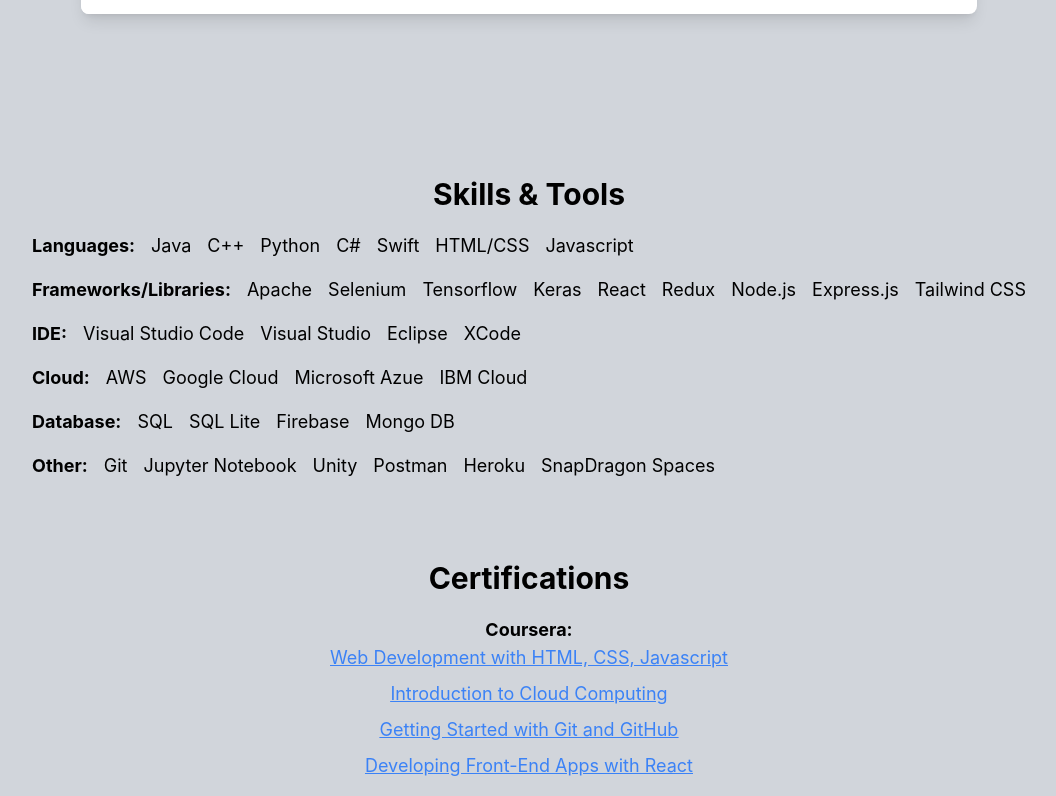
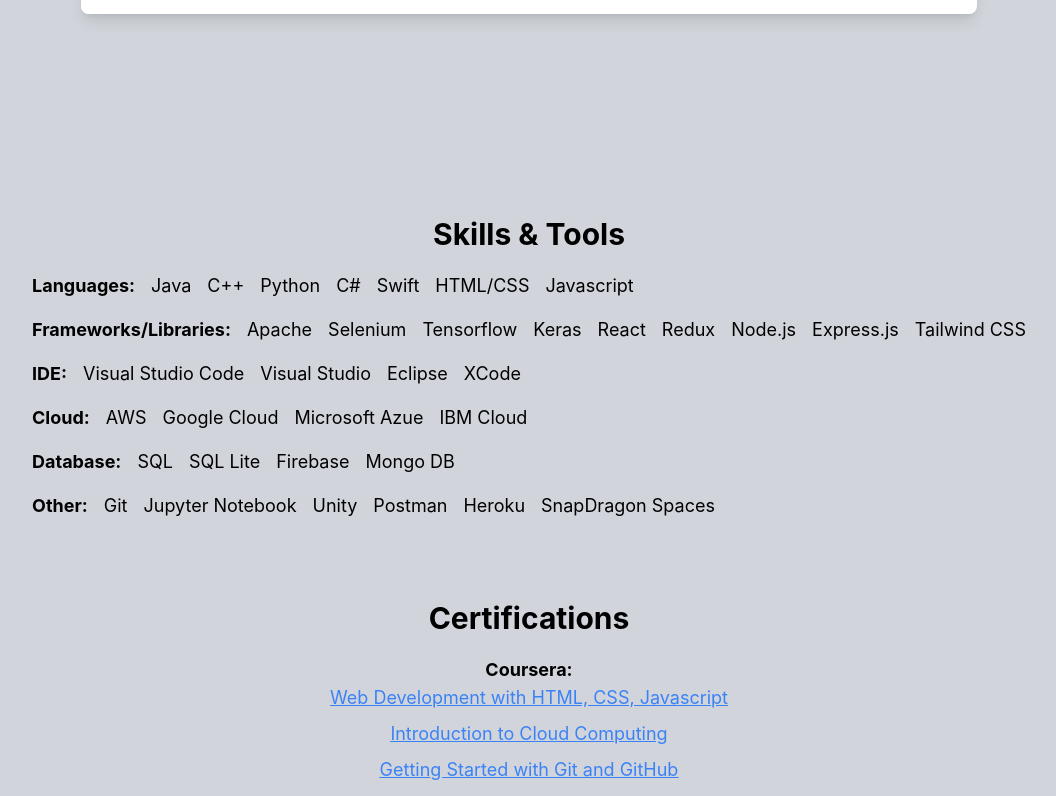
Before and after one commit to Kool-aid1/Portfolio, a React (Create React App) app: page / in a window 1280 px wide. Shown: the part 740-1536 px from the top of the page, without its empty margins (111-1167 px from the left). Built offline with nearby package versions, Linux system fonts and the light colour scheme.

Commit message:
fixed directory for skills

```diff
--- a/src/skills.js
+++ b/src/skills.js
@@ -4,7 +4,7 @@
   return (
     <section
       id="skills"
-      className="flex bg-gray-300 justify-center items-center min-h-screen px-4"
+      className="flex bg-gray-300 justify-center items-center min-h-screen px-4 pt-20"
     >
       <div>
         <div>
@@ -79,15 +79,18 @@
           <a className="font-bold w-full sm:w-auto">Coursera:</a>
           <p className="mb-2 text-blue-500 underline hover:text-blue-700">
             <a href="https://www.credly.com/badges/4b27cd17-8caf-4167-9060-7da608b01fe1/linked_in_profile">
-              Web Development with HTML, CSS, Javascript</a>
+              Web Development with HTML, CSS, Javascript
+            </a>
           </p>
           <p className="mb-2 text-blue-500 underline hover:text-blue-700">
             <a href="https://www.coursera.org/account/accomplishments/verify/OKUJ7MEUTZQD">
-              Introduction to Cloud Computing</a>
+              Introduction to Cloud Computing
+            </a>
           </p>
           <p className="mb-2 text-blue-500 underline hover:text-blue-700">
             <a href="https://www.coursera.org/account/accomplishments/verify/GI9H99KZPD5K">
-              Getting Started with Git and GitHub</a>
+              Getting Started with Git and GitHub
+            </a>
           </p>
           <p className="mb-2 text-blue-500 underline hover:text-blue-700">
             <a href="https://www.coursera.org/account/accomplishments/verify/2EWJU1RA4GCC">
```
